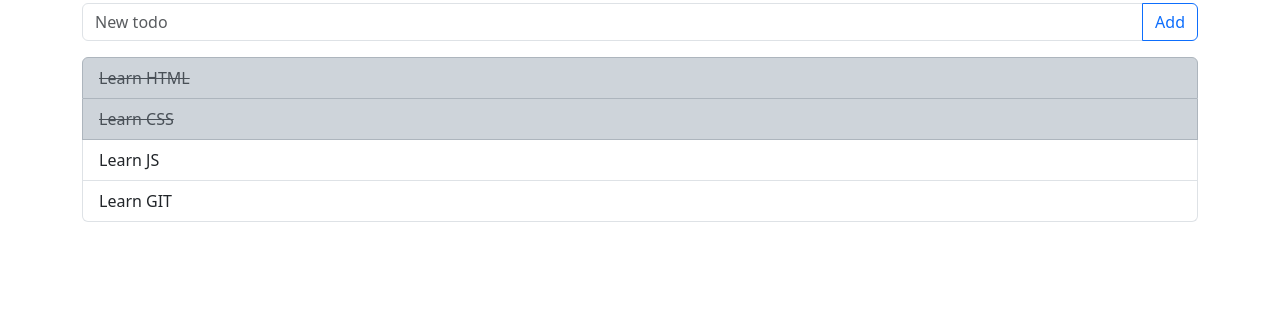
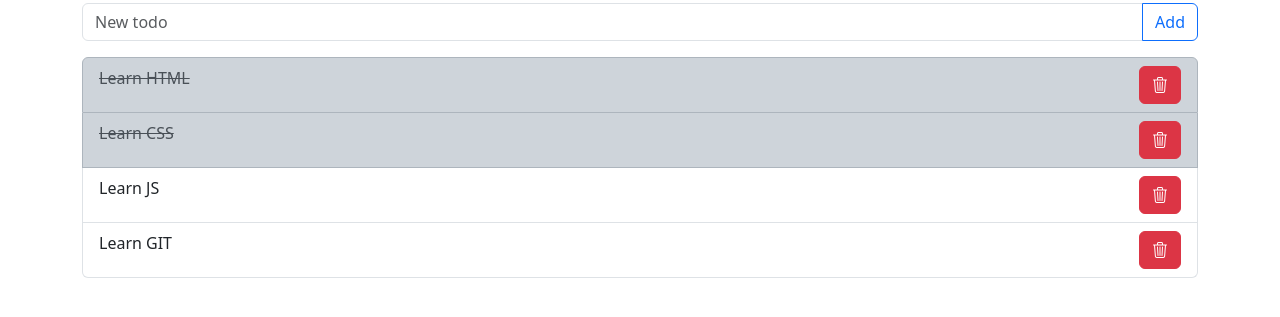
Before and after one commit to MariusCodeAcademy/feu5-24_JS_es6_spread_todo, a plain HTML site: page index.html in a window 1280 px wide. Shown: the part 53-370 px from the top of the page. Drawn offline with nearby package versions, Linux system fonts and the light colour scheme.

Commit message:
deleteTodo uzd

```diff
--- a/index.html
+++ b/index.html
@@ -6,6 +6,7 @@
   <meta http-equiv="X-UA-Compatible" content="IE=edge">
   <meta name="viewport" content="width=device-width, initial-scale=1.0">
   <title>ES6 Todo</title>
+  <link rel="stylesheet" href="https://cdn.jsdelivr.net/npm/bootstrap-icons@1.10.3/font/bootstrap-icons.css">
   <link rel="stylesheet" href="https://cdn.jsdelivr.net/npm/bootstrap@5.3.0-alpha1/dist/css/bootstrap.min.css">
   <link rel="stylesheet" href="css/main.css">
   <!-- <script src="js/main.js" defer></script> -->
--- a/js/todo.js
+++ b/js/todo.js
@@ -29,6 +29,7 @@ function app() {
   render();
   // prideti nauja todo
   // istrinti todo
+  // uzbaigti todo
   // atnaujinti todo
 }
 
@@ -64,6 +65,10 @@ function makeOneLi(todoObj) {
   liEl.className = 'list-group-item list-group-item-action';
   if (todoObj.isDone === true) liEl.classList.add('list-group-item-dark', 'del-text');
   liEl.textContent = todoObj.title;
+  const btnDel = document.createElement('button');
+  btnDel.className = 'btn btn-danger float-end';
+  btnDel.innerHTML = '<i class="bi bi-trash3"></i>';
+  liEl.append(btnDel);
   return liEl;
 }
 
@@ -71,3 +76,7 @@ function newId() {
   mainId++;
   return `t_${mainId.toString().padStart(3, '0')}`;
 }
+
+function deleteTodo(idOfTodoToBeDeleted) {
+  console.log('idOfTodoToBeDeleted ===', idOfTodoToBeDeleted);
+}
```
